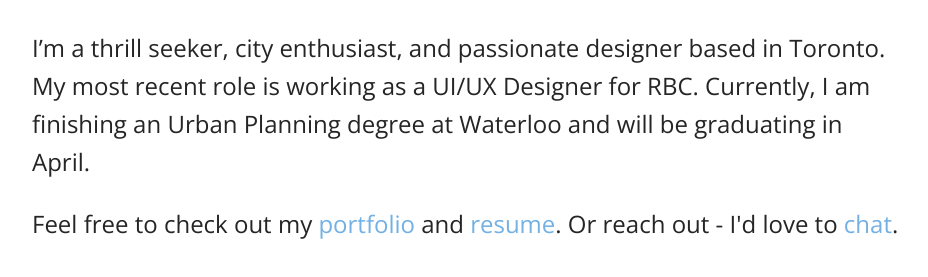
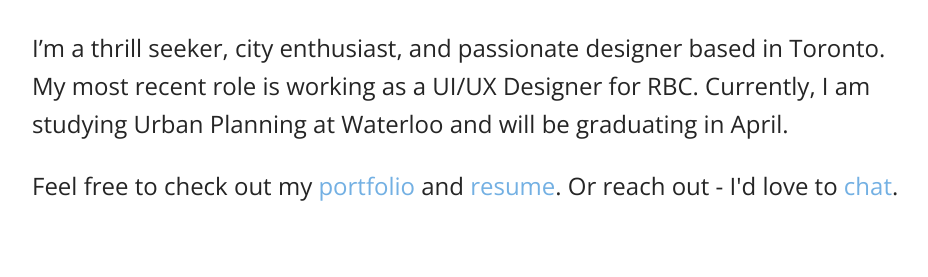
Before and after one commit to anneclubb/anneclubb.github.io, a plain HTML site: page index.html in a window 1280 px wide. Shown: the part 303-580 px from the top of the page, without its empty margins (252-1180 px from the left). Drawn offline with nearby package versions, Linux system fonts and the light colour scheme.

Commit message:
Update index.html

```diff
--- a/index.html
+++ b/index.html
@@ -9,7 +9,7 @@
   <body>
     <h1 class="heading"><span>Hi there! </span>I'm Anne Clubb.</h1>
 
-    <p>I’m a thrill seeker, city enthusiast, and passionate designer based in Toronto. My most recent role is working as a UI/UX Designer for RBC. Currently, I am finishing an Urban Planning degree at Waterloo and will be graduating in April.</p>
+    <p>I’m a thrill seeker, city enthusiast, and passionate designer based in Toronto. My most recent role is working as a UI/UX Designer for RBC. Currently, I am studying Urban Planning at Waterloo and will be graduating in April.</p>
     <p> Feel free to check out my
       <a style="text-decoration:none;"
       href="/portfolio.pdf"> <span class="portfolio"> portfolio </span></a>
```
